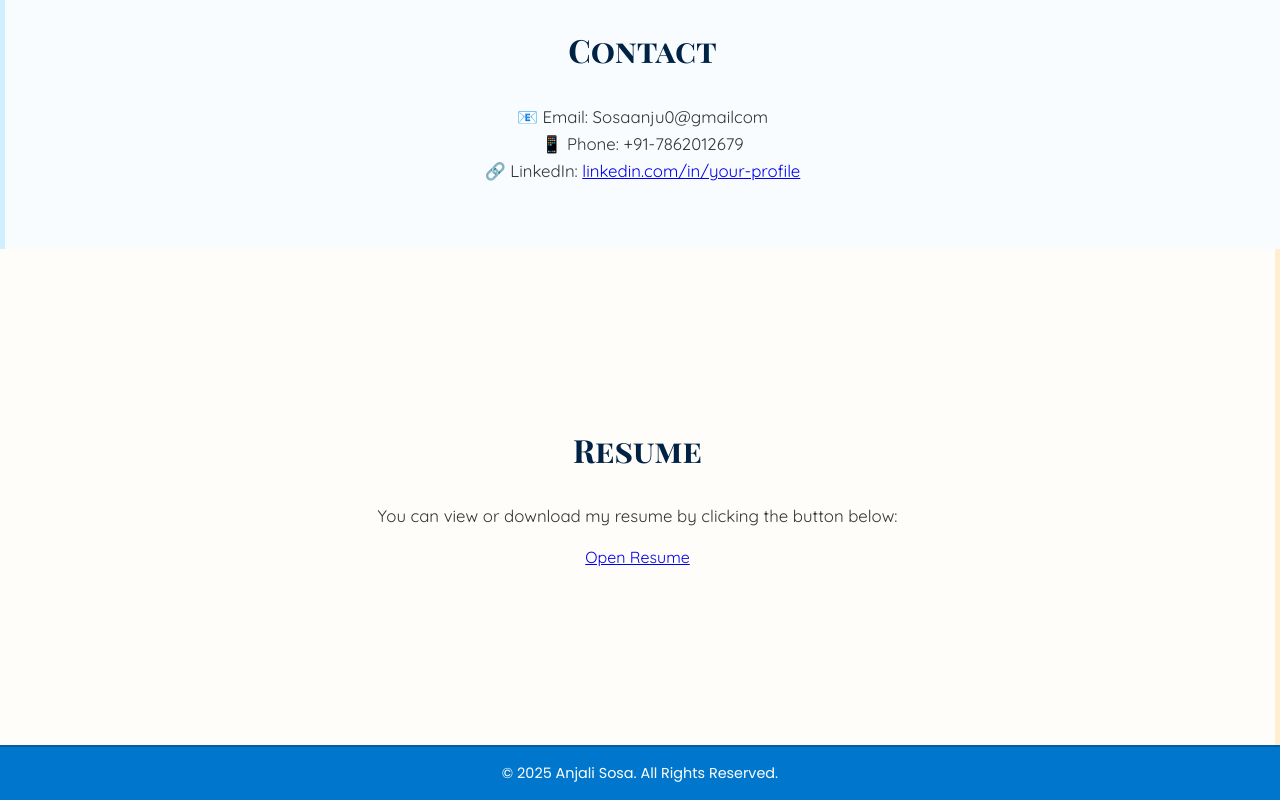
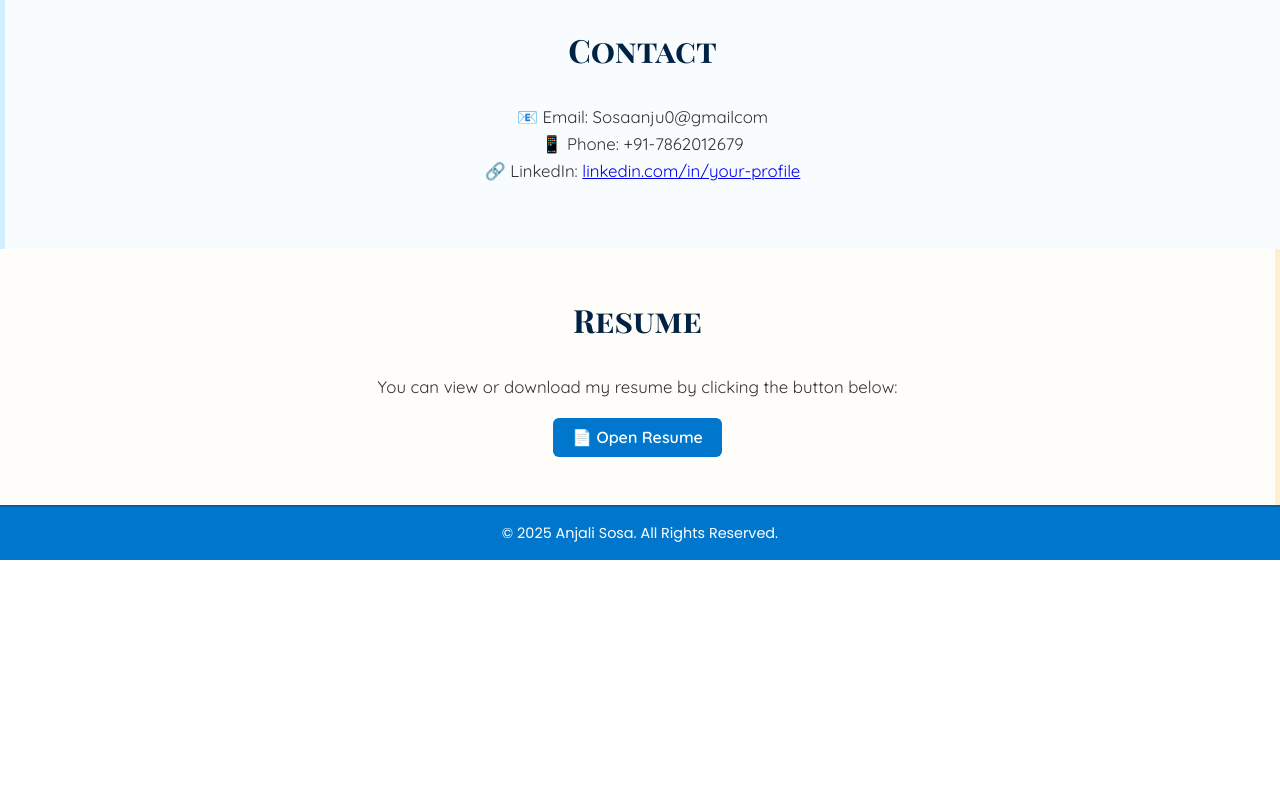
Before and after one commit to Anjusosa0/Anjusosa, a plain HTML site: page index.html in a window 1280 px wide. Shown: the part 1932-2732 px from the top of the page. After the commit the page ends 2492 px from the top, so only its background shows below. Drawn offline with Linux system fonts and the light colour scheme.

Commit message:
Update index.html

```diff
--- a/index.html
+++ b/index.html
@@ -19,7 +19,7 @@ body {
   overflow-x:hidden;
 }
 
-/* Header sticky, fully visible */
+/* Header sticky */
 header{
   min-height:108px;
   padding:1rem 2rem;
@@ -35,7 +35,7 @@ header{
   overflow:hidden;
 }
 
-/* Floating balls (30) */
+/* Floating balls */
 .floating-circle{
   position:absolute;
   border-radius:50%;
@@ -43,7 +43,6 @@ header{
   animation: float 8s linear infinite;
   z-index:0;
 }
-/* Add all 30 balls with different positions/colors */
 .floating-circle:nth-child(1){ top:10px; left:20px; width:25px; height:25px; background:#a0dfff;}
 .floating-circle:nth-child(2){ top:50px; left:100px; width:30px; height:30px; background:#bce0ff;}
 /* ... continue up to 30 ... */
@@ -54,21 +53,21 @@ header{
   100% { transform: translateY(0) translateX(0); }
 }
 
-/* Profile picture lifted higher */
+/* Profile pic */
 .profile-pic{
   width:140px;
   height:140px;
   border-radius:50%;
   object-fit:cover;
   position:absolute;
-  top:20px;   /* lifted higher */
+  top:20px;
   right:40px;
   z-index:3;
   border:4px solid #fff;
   box-shadow:0 0 20px rgba(0,0,0,0.3);
 }
 
-/* Planetary rings behind profile pic */
+/* Rings */
 .profile-ring{
   position:absolute;
   border:2px solid #b0e0ff;
@@ -92,7 +91,7 @@ header{
 @keyframes blink{ 50%{opacity:0} }
 .tagline{ font-family:'Quicksand', sans-serif; font-size:1.1rem; margin:.5rem 0 0; color:#444; }
 
-/* Ribbon sticky below header, Fully visible */
+/* Navigation ribbon */
 nav{
   position:sticky;
   top:108px;
@@ -145,14 +144,30 @@ section.show{ opacity:1; transform:translateY(0); }
 
 #projects{ min-height:30vh; }
 #contact{ min-height:20vh; }
+#resume{ min-height:20vh; }
+
+/* Button */
+.btn {
+  display:inline-block;
+  padding:0.6rem 1.2rem;
+  background:#0077cc;
+  color:#fff;
+  border-radius:6px;
+  text-decoration:none;
+  font-weight:600;
+  transition:background 0.3s;
+}
+.btn:hover { background:#005fa3; }
 
 section:nth-of-type(odd){ background:#f9fcff; border-left:5px solid var(--sky-border); }
 section:nth-of-type(even){ background:#fffdf9; border-right:5px solid #ffeecf; }
 section h2{ font-family:'Playfair Display SC', serif; font-size:2rem; margin:0 0 1rem; color:#002244; }
 section p{ font-size:1.05rem; line-height:1.6; max-width:700px; }
 
+/* Footer */
 footer{ background:#0077cc; text-align:center; padding:1rem; font-size:.9rem; color:#fff; border-top:2px solid #005fa3; }
 
+/* Responsive */
 @media(max-width:700px){
   header{ flex-direction:column; text-align:center; }
   .typing{ font-size:2rem; }
@@ -170,17 +185,17 @@ footer{ background:#0077cc; text-align:center; padding:1rem; font-size:.9rem; co
 <header>
   <!-- Floating balls -->
   <div class="floating-circle"></div><div class="floating-circle"></div><div class="floating-circle"></div>
-  <!-- ... all 30 floating-circle elements ... -->
+  <!-- ... add rest of 30 floating-circle elements ... -->
 
-  <!-- Planetary rings -->
+  <!-- Rings -->
   <div class="profile-ring ring1"></div>
   <div class="profile-ring ring2"></div>
   <div class="profile-ring ring3"></div>
 
-  <!-- Profile picture -->
-  <img src="images/Profile.jpg" alt="My Profile Picture" class="profile-pic" width>
+  <!-- Profile pic -->
+  <img src="images/Profile.jpg" alt="My Profile Picture" class="profile-pic">
 
-  <!-- Name and tagline -->
+  <!-- Text -->
   <div class="header-content">
     <div class="typing-wrap">
       <h1 class="typing"></h1>
@@ -196,7 +211,7 @@ footer{ background:#0077cc; text-align:center; padding:1rem; font-size:.9rem; co
   <a href="#education">Education</a>
   <a href="#projects">Projects</a>
   <a href="#contact">Contact</a>
-  <a href="resume.pdf" target="_blank">Resume</a>
+  <a href="#resume">Resume</a>
 </nav>
 
 <section id="about">
@@ -217,7 +232,7 @@ footer{ background:#0077cc; text-align:center; padding:1rem; font-size:.9rem; co
 <h2>Education</h2>
 <div class="edu-entry"><p><strong>2025–Present:</strong> Dr. Subhash University | Masters in Computer Applications </p></div>
 <div class="edu-entry"><p><strong>2021–2023:</strong> Bhakta kavi Narsinh Maheta University | Bachelors in Computer Applications </p></div>
-<div class="edu-entry"><p><strong>2019–2020:</strong> Gujarat Higher Secondary education Board | H.S.C. Arts </p></div>
+<div class="edu-entry"><p><strong>2019–2020:</strong> Gujarat Higher Secondary Education Board | H.S.C. Arts </p></div>
 </section>
 
 <section id="projects">
@@ -233,7 +248,7 @@ footer{ background:#0077cc; text-align:center; padding:1rem; font-size:.9rem; co
 <section id="resume">
   <h2>Resume</h2>
   <p>You can view or download my resume by clicking the button below:</p>
-  <a href="resume.pdf" target="_blank" class="btn">Open Resume</a>
+  <a href="resume.pdf" target="_blank" class="btn">📄 Open Resume</a>
 </section>
 
 <footer>© 2025 Anjali Sosa. All Rights Reserved.</footer>
@@ -278,7 +293,7 @@ const sectionObserver = new IntersectionObserver((entries)=>{
 }, { threshold:0.6 });
 sections.forEach(s => sectionObserver.observe(s));
 
-// Smooth scroll with delay animation
+// Smooth scroll
 navLinks.forEach(link=>{
   link.addEventListener("click", function(e){
     e.preventDefault();
@@ -293,5 +308,4 @@ navLinks.forEach(link=>{
 });
 </script>
 </body>
-
 </html>
```
